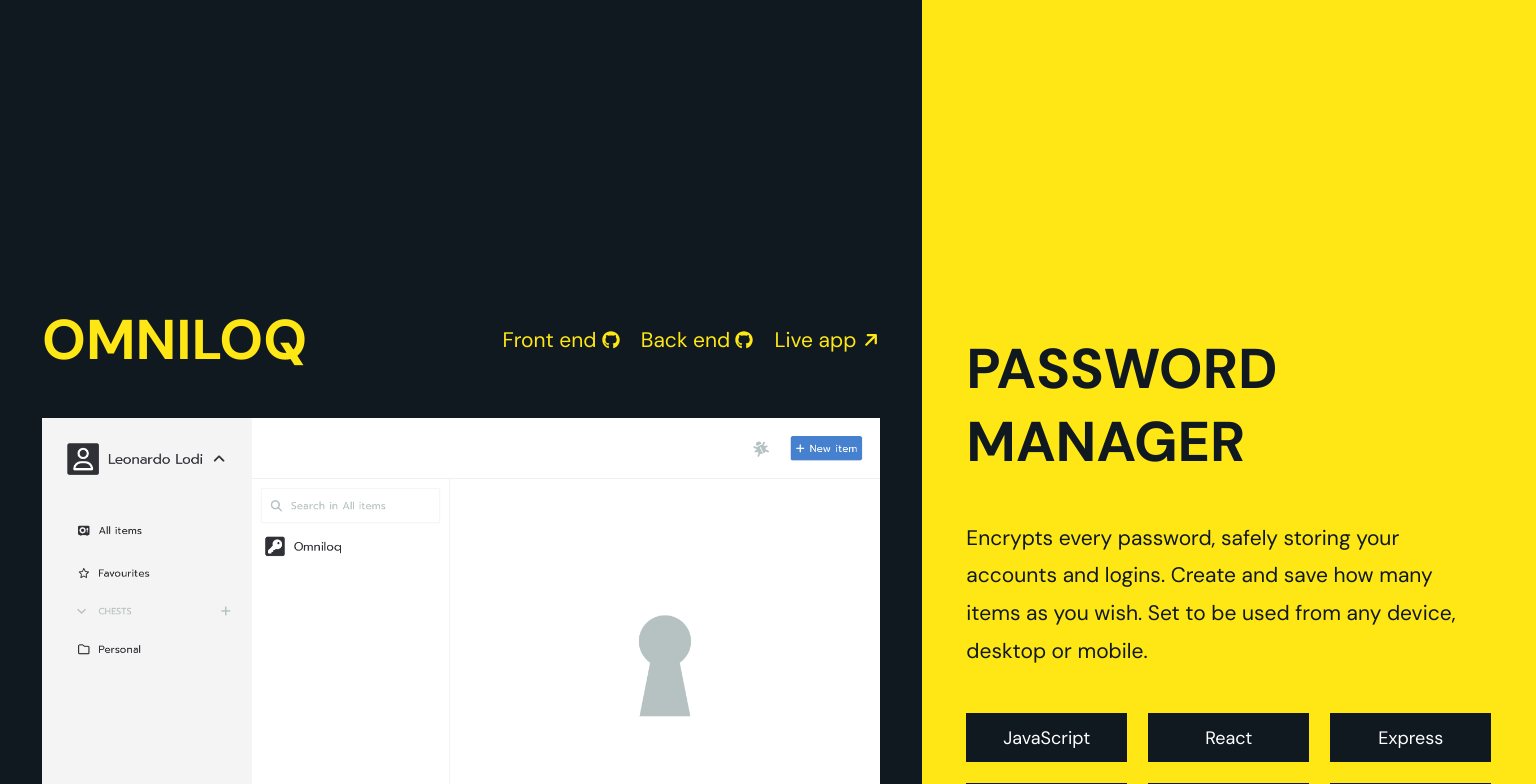
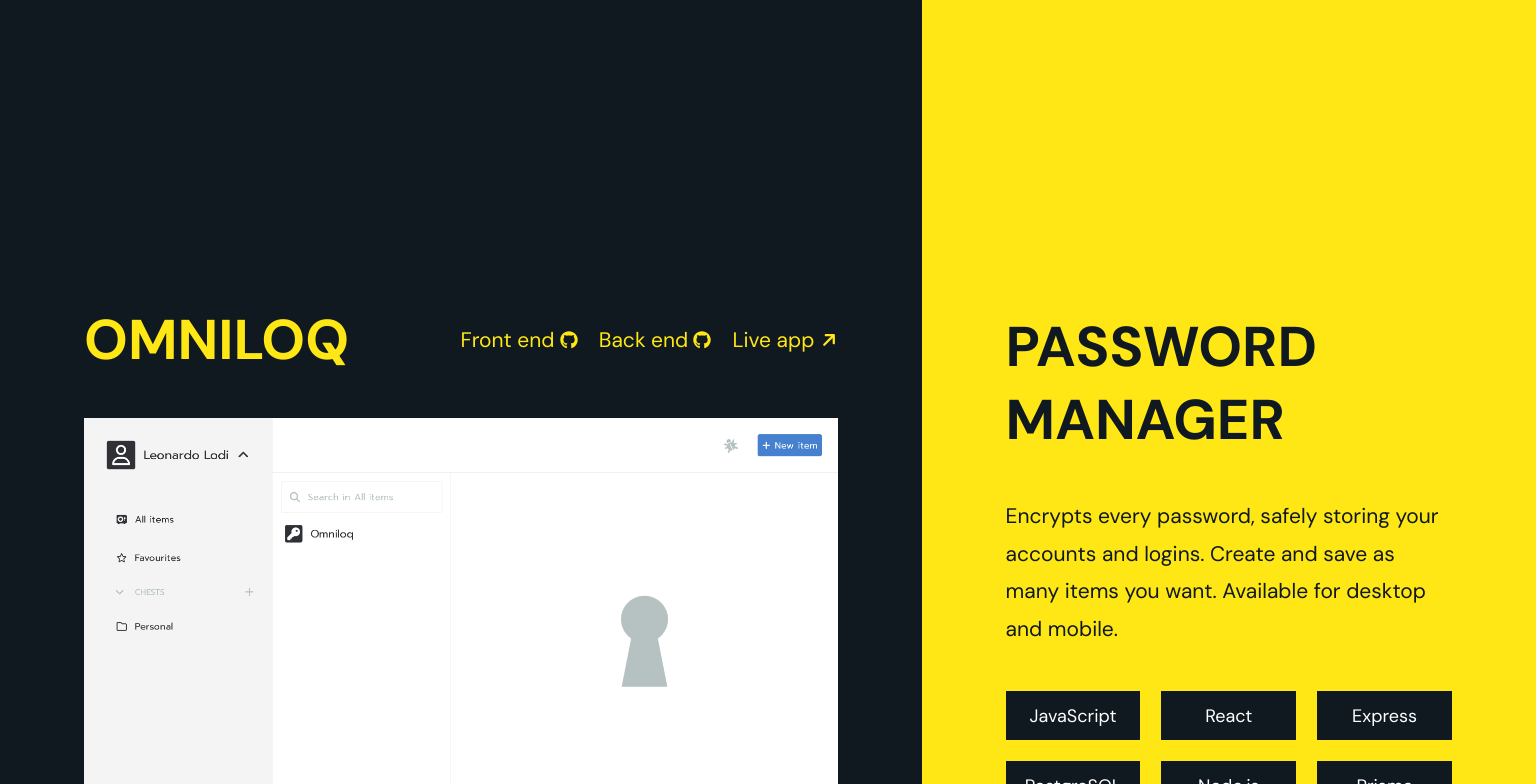
Before and after one commit to LeonardoSaraceli/portfolio, a React (Vite) app: page / in a window 1536 px wide. Shown: the part 1480-2264 px from the top of the page. Built offline with nearby package versions, Linux system fonts and the light colour scheme.

Commit message:
Fix: add padding and change text

```diff
--- a/src/assets/styles/About.css
+++ b/src/assets/styles/About.css
@@ -227,3 +227,12 @@
     }
   }
 }
+
+@media screen and (min-width: 1400px) {
+  #about {
+    #left-side,
+    #right-side {
+      padding: 8rem 4rem;
+    }
+  }
+}
--- a/src/assets/styles/Contact.css
+++ b/src/assets/styles/Contact.css
@@ -497,3 +497,12 @@
     }
   }
 }
+
+@media screen and (min-width: 1400px) {
+  #contact {
+    #left-side,
+    #right-side {
+      padding: 8rem 4rem;
+    }
+  }
+}
--- a/src/assets/styles/FirstProject.css
+++ b/src/assets/styles/FirstProject.css
@@ -282,3 +282,12 @@
     }
   }
 }
+
+@media screen and (min-width: 1400px) {
+  .first-project {
+    #left-side,
+    #right-side {
+      padding: 8rem 4rem;
+    }
+  }
+}
--- a/src/locale/en.json
+++ b/src/locale/en.json
@@ -26,7 +26,7 @@
     "live-app": "Live app",
     "password": "PASSWORD",
     "manager": "MANAGER",
-    "omniloq-description": "Encrypts every password, safely storing your accounts and logins. Create and save how many items as you wish. Set to be used from any device, desktop or mobile.",
+    "omniloq-description": "Encrypts every password, safely storing your accounts and logins. Create and save as many items you want. Available for desktop and mobile.",
     "projects": "Projects",
     "change-to": "Change to",
     "view-resume": "View Resume"
--- a/src/locale/pt.json
+++ b/src/locale/pt.json
@@ -26,7 +26,7 @@
     "live-app": "Aplicativo",
     "password": "GERENCIADOR",
     "manager": "DE SENHAS",
-    "omniloq-description": "Criptografa todas as senhas, armazenando com segurança suas contas e logins. Crie e salve quantos itens desejar. Feito para ser usado em qualquer dispositivo, computador ou celular.",
+    "omniloq-description": "Criptografa todas as senhas, armazenando com segurança suas contas e logins. Crie e salve quantos itens desejar. Disponível para desktop e celular.",
     "projects": "Projetos",
     "change-to": "Mudar para",
     "view-resume": "Ver currículo"
```
Also changed, not shown: 1 other file (tests, documents, lock files or other folders).
